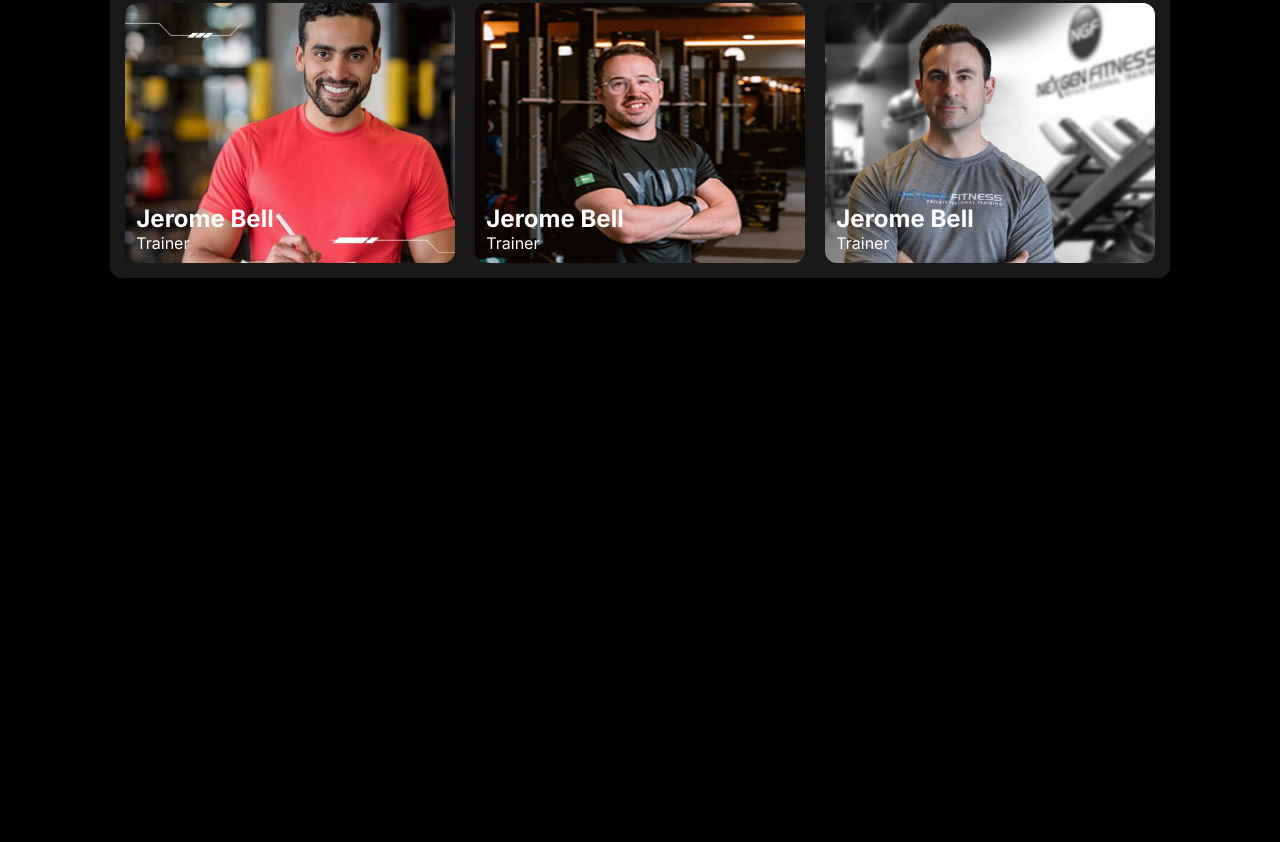
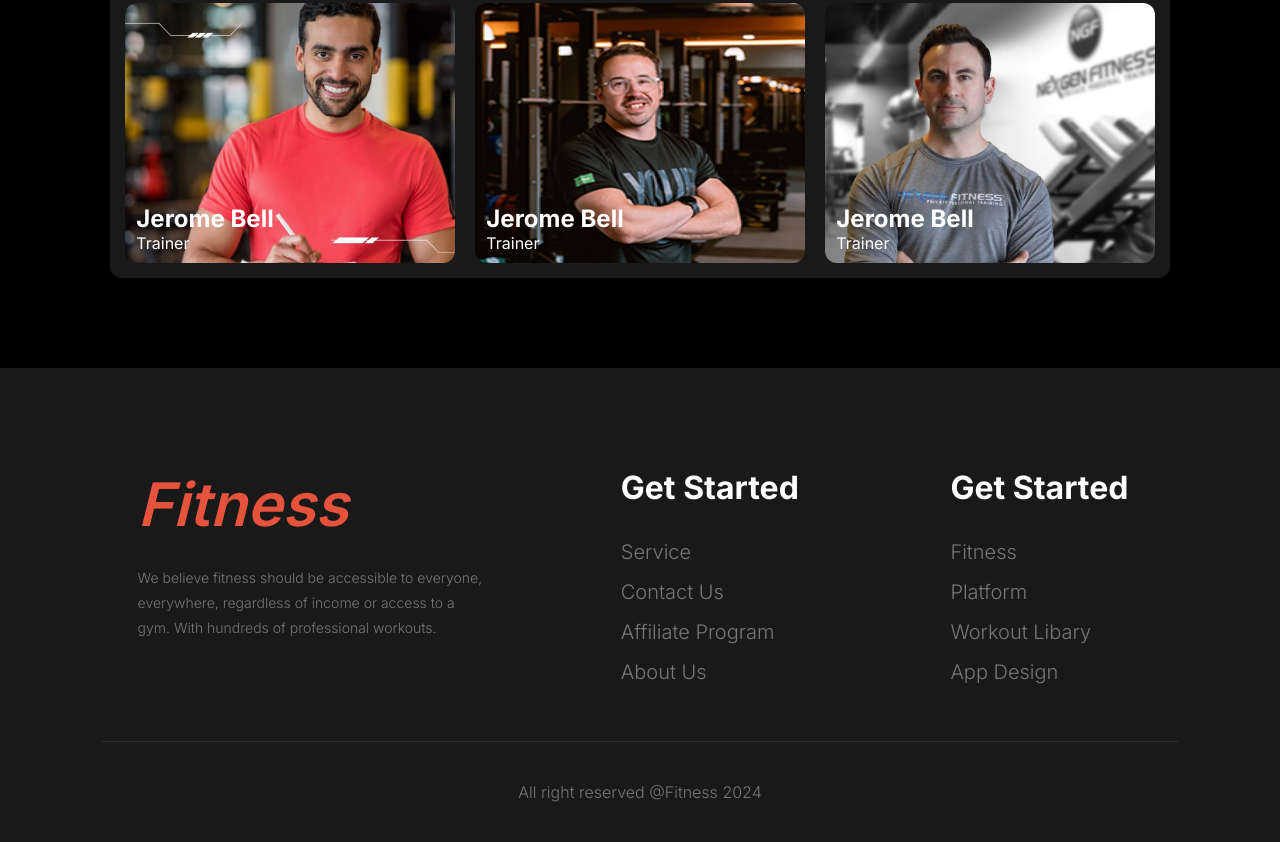
Before and after one commit to reyad9009/Assignment-2, a plain HTML site: page index.html in a window 1280 px wide. Shown: the part 3242-4084 px from the top of the page. Before the commit the page ends 3610 px from the top, so only its background shows below. Drawn offline with Linux system fonts and the light colour scheme.

Commit message:
add Footer section

```diff
--- a/index.html
+++ b/index.html
@@ -235,5 +235,31 @@
     <!-- Meet Our Team section 5 end -->
 </main>
 
+<!--Footer start -->
+<footer>
+    <div class="footer_section">
+        <div class="footer_logo">
+            <h1>Fitness</h1>
+            <p>We believe fitness should be accessible to everyone, everywhere, regardless of income or access to a gym. With hundreds of professional workouts.</p>
+        </div>
+        <div class="footer_content">
+            <h1>Get Started</h1>
+            <p>Service</p>
+            <p>Contact Us</p>
+            <p>Affiliate Program</p>
+            <p>About Us</p>
+        </div>
+        <div class="footer_content">
+            <h1>Get Started</h1>
+            <p>Fitness</p>
+            <p>Platform</p>
+            <p>Workout Libary</p>
+            <p>App Design</p>
+        </div>
+    </div>
+    <p class="about_copyright">All right reserved @Fitness 2024</p>
+</footer>
+<!--footer end-->
+
 </body>
 </html>
--- a/style.css
+++ b/style.css
@@ -454,3 +454,67 @@ td{
     margin-left: -170px;
 }
 /*============= Meet Our Team section 5 end =============*/
+
+/*=============  Footer start ============= */
+footer{
+    background-color: var(--Footer_color);
+    display: grid;
+    place-items: center;
+    background-color: #191919;
+}
+.footer_section{
+    display: flex;
+    flex-wrap: wrap;
+    flex-direction: row;
+    margin-top: 100px;
+    justify-content: space-evenly;
+    padding-bottom: 50px;
+    position: relative;
+}
+.footer_section::before{
+    content: "";
+    position: absolute;
+    bottom: 0;
+    background-color: #2f2f2f;
+    width: 84%;
+    height: 1px;
+}
+.footer_logo{
+    width: 27%;
+}
+.footer_logo h1{
+    color: #E6533C;
+    font-style: italic;
+    font-size: 60px;
+    font-weight: 600;
+    padding-bottom: 25px;
+}
+.footer_logo p{
+    color: #777;
+    font-size: 14px;
+    font-weight: 300;
+    line-height: 25px;
+}
+.footer_content{
+    width: 15%;
+}
+.footer_content h1{
+    color: #ffffff;
+    font-size: 32px;
+    font-weight: bolder;
+    padding-bottom: 25px;
+}
+.footer_content p{
+    color: #777;
+    font-size: 20px;
+    font-weight: 300;
+    line-height: 40px;
+}
+.about_copyright{
+    color: #777;
+    font-size: 16px;
+    font-weight: 300;
+    line-height: 40px;
+    padding: 30px 0px 30px 0px;
+}
+/*=============  Footer end ============= */
```
